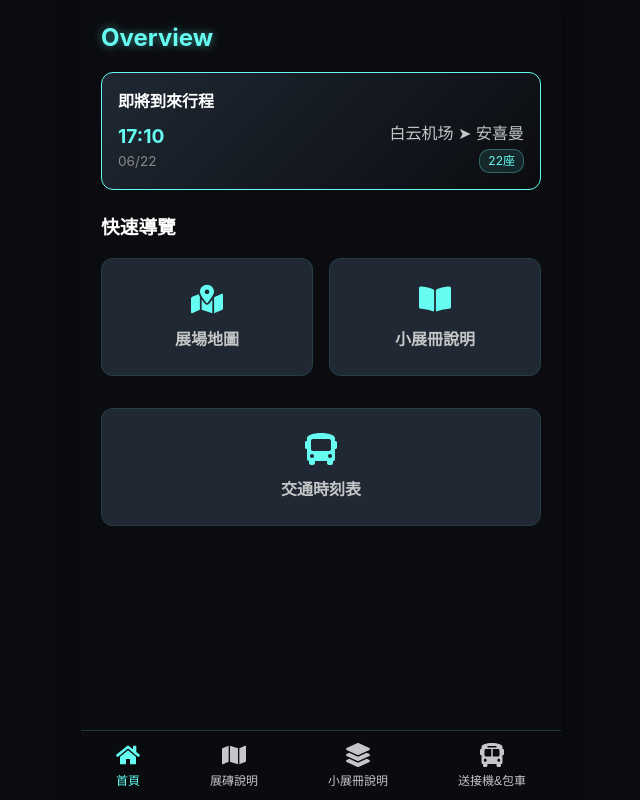
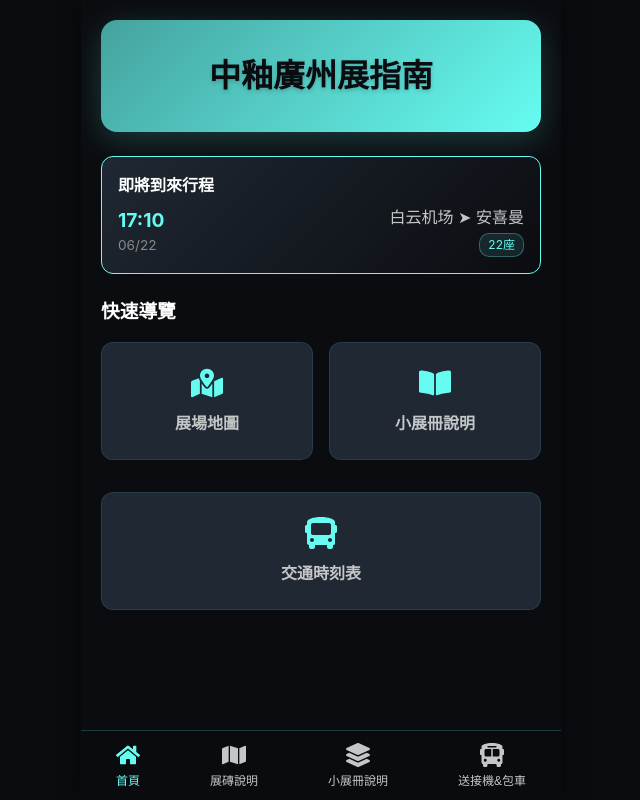
Before and after one commit to K4r1o/cgc-guangzhou-exhibition-guide, a React (Vite) app: page / in a window 1280 px wide. Shown: the whole page, without its empty margins (319-959 px from the left). Built offline with nearby package versions, Linux system fonts and the light colour scheme.

Commit message:
Update homepage UI and App Icon

```diff
--- a/index.html
+++ b/index.html
@@ -2,7 +2,8 @@
 <html lang="en">
   <head>
     <meta charset="UTF-8" />
-    <link rel="icon" type="image/svg+xml" href="/favicon.svg" />
+    <link rel="icon" type="image/png" href="/app-icon.png" />
+    <link rel="apple-touch-icon" href="/app-icon.png" />
     <meta name="viewport" content="width=device-width, initial-scale=1.0" />
     <title>guangzhou-exhibition-app</title>
   </head>
--- a/src/components/Dashboard.jsx
+++ b/src/components/Dashboard.jsx
@@ -12,7 +12,19 @@ export default function Dashboard({ setView }) {
 
   return (
     <div className="animate-fade-in">
-      <h2 className="glow-text">Overview</h2>
+      {/* Visual Cover */}
+      <div style={{
+        background: 'linear-gradient(135deg, var(--accent-teal) 0%, var(--accent-cyan) 100%)',
+        borderRadius: '16px',
+        padding: '32px 20px',
+        textAlign: 'center',
+        marginBottom: '24px',
+        boxShadow: '0 8px 32px rgba(102, 252, 241, 0.2)'
+      }}>
+        <h1 style={{ color: '#0B0C10', fontSize: '2rem', fontWeight: '900', margin: 0, textShadow: '0 2px 4px rgba(0,0,0,0.2)' }}>
+          中釉廣州展指南
+        </h1>
+      </div>
 
       <div className="card" style={{ background: 'linear-gradient(135deg, rgba(31,40,51,1) 0%, rgba(11,12,16,1) 100%)', borderColor: 'var(--accent-cyan)' }}>
         <h3 style={{ fontSize: '1rem', marginBottom: '8px' }}>即將到來行程</h3>
--- a/src/components/TransportSchedule.jsx
+++ b/src/components/TransportSchedule.jsx
@@ -48,7 +48,7 @@ export default function TransportSchedule() {
       <h2 className="glow-text">送接機&包車</h2>
 
       <div className="card" style={{ marginBottom: '16px', background: 'rgba(255, 152, 0, 0.1)', borderColor: '#ff9800' }}>
-        <div style={{ color: '#ff9800', fontWeight: 'bold', marginBottom: '8px' }}>🚕 司機聯絡方式 (三水大鴻)</div>
+        <div style={{ color: '#ff9800', fontWeight: 'bold', marginBottom: '8px' }}>🚕 司機聯絡方式</div>
         <div style={{ fontSize: '0.9rem', marginBottom: '4px' }}>冼生 13902413514</div>
         <div style={{ fontSize: '0.9rem' }}>雷狄 13927777360</div>
       </div>
```
Also changed, not shown: public/app-icon.png (added).
